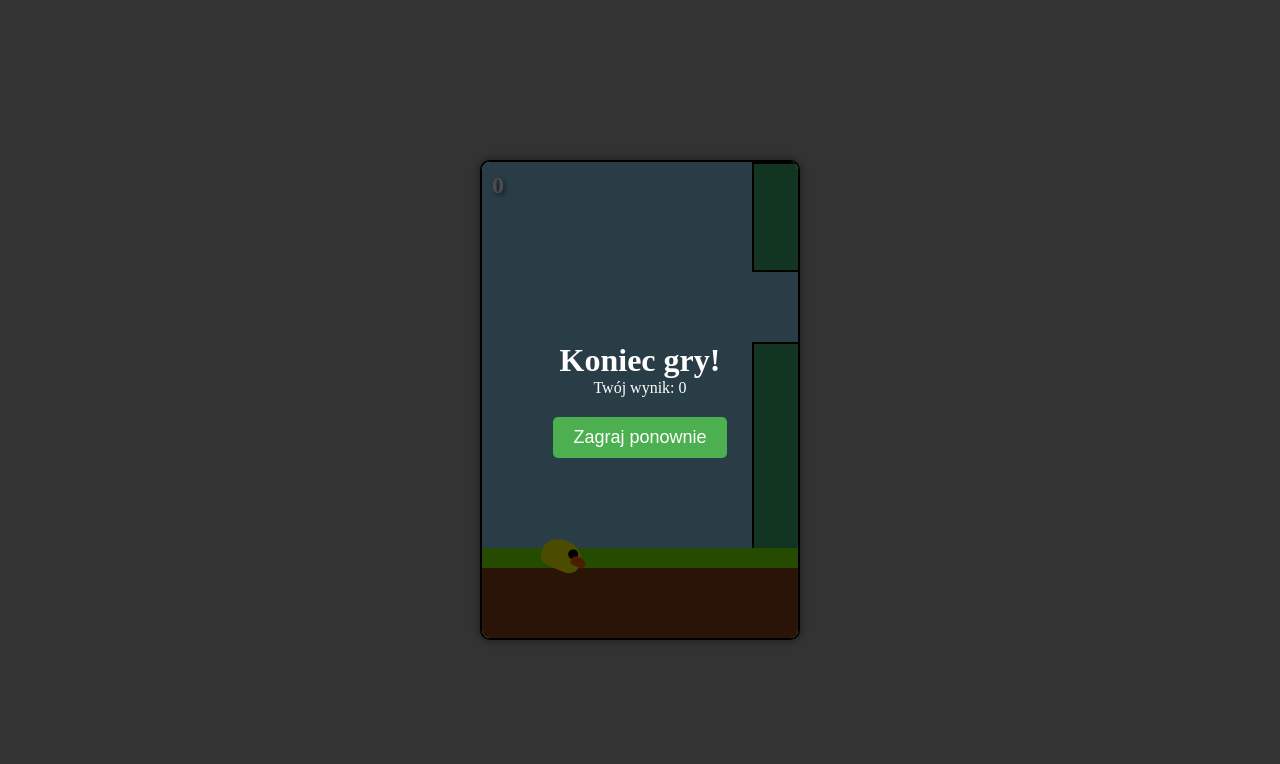
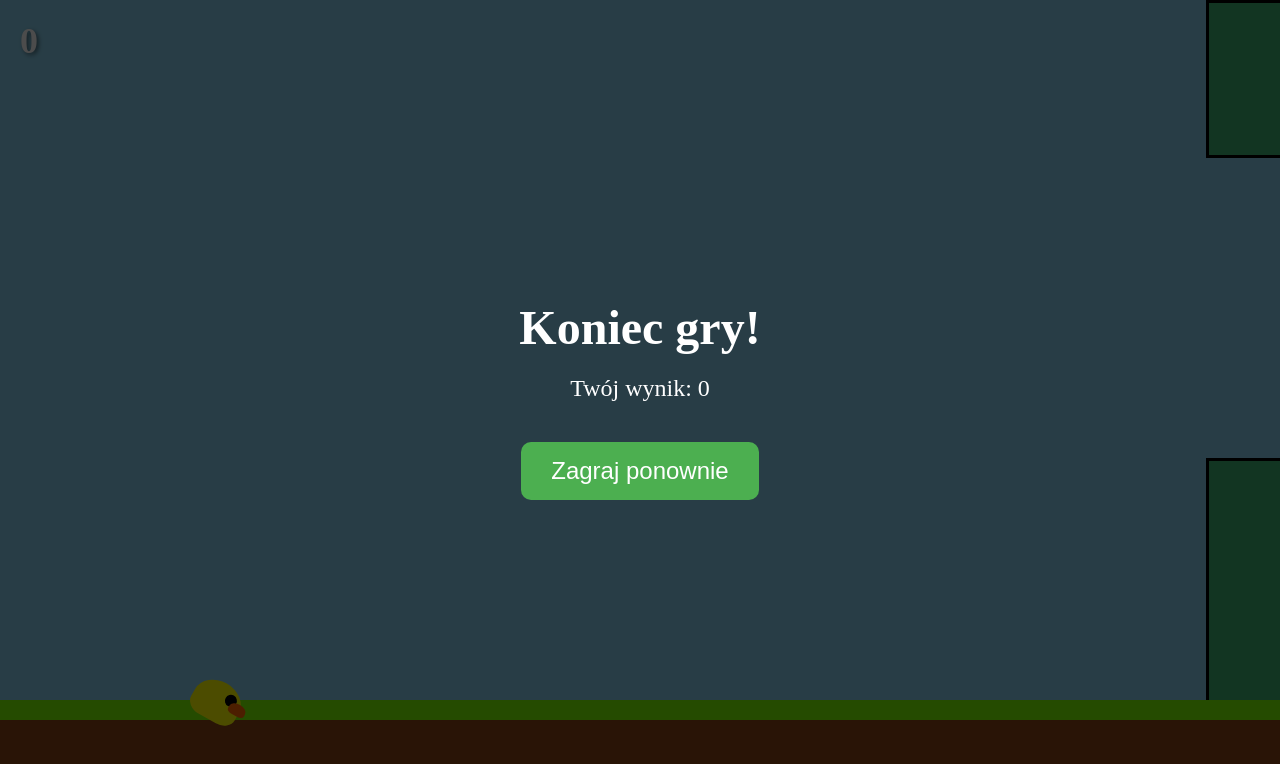
Before and after one commit to guziczak/games, a plain HTML site: page sky-dodge/index.html in a window 1280 px wide. Both pictures are taken after a click on the button "Start". Drawn offline with Linux system fonts and the light colour scheme.

Commit message:
Update index.html

```diff
--- a/sky-dodge/index.html
+++ b/sky-dodge/index.html
@@ -3,7 +3,7 @@
 <head>
     <meta charset="UTF-8">
     <meta name="viewport" content="width=device-width, initial-scale=1.0, maximum-scale=1.0, user-scalable=no">
-    <title>Flappy Birds</title>
+    <title>Sky Dodge</title>
     <style>
         * {
             margin: 0;
@@ -15,19 +15,17 @@
             justify-content: center;
             align-items: center;
             height: 100vh;
+            width: 100vw;
             background-color: #333;
             overflow: hidden;
             touch-action: none;
         }
         #gameContainer {
             position: relative;
-            width: 320px;
-            height: 480px;
+            width: 100%;
+            height: 100%;
             overflow: hidden;
             background-color: #87CEEB;
-            border: 2px solid #000;
-            border-radius: 10px;
-            box-shadow: 0 0 10px rgba(0,0,0,0.5);
         }
         #gameArea {
             width: 100%;
@@ -35,40 +33,40 @@
             position: relative;
         }
         #bird {
-            width: 40px;
-            height: 30px;
+            width: 50px;
+            height: 40px;
             position: absolute;
             background-color: #FFFF00;
             border-radius: 50% 50% 30% 30%;
             top: 50%;
-            left: 60px;
+            left: 15%;
             z-index: 2;
         }
         #bird:before {
             content: '';
             position: absolute;
-            width: 10px;
-            height: 10px;
+            width: 12px;
+            height: 12px;
             background-color: #000;
             border-radius: 50%;
-            top: 5px;
-            right: 5px;
+            top: 7px;
+            right: 7px;
         }
         #bird:after {
             content: '';
             position: absolute;
-            width: 15px;
-            height: 10px;
+            width: 18px;
+            height: 12px;
             background-color: #FF6600;
             border-radius: 50% 50% 30% 30%;
-            top: 10px;
-            right: -5px;
+            top: 12px;
+            right: -6px;
         }
         .pipe {
             position: absolute;
-            width: 50px;
+            width: 80px;
             background-color: #3CB371;
-            border: 2px solid #000;
+            border: 3px solid #000;
         }
         .pipeUp {
             bottom: 0;
@@ -95,12 +93,12 @@
         }
         button {
             margin-top: 20px;
-            padding: 10px 20px;
-            font-size: 18px;
+            padding: 15px 30px;
+            font-size: 24px;
             background-color: #4CAF50;
             color: white;
             border: none;
-            border-radius: 5px;
+            border-radius: 10px;
             cursor: pointer;
         }
         button:hover {
@@ -108,9 +106,9 @@
         }
         #score {
             position: absolute;
-            top: 10px;
-            left: 10px;
-            font-size: 24px;
+            top: 20px;
+            left: 20px;
+            font-size: 36px;
             font-weight: bold;
             color: white;
             z-index: 3;
@@ -120,7 +118,7 @@
             position: absolute;
             bottom: 0;
             width: 100%;
-            height: 70px;
+            height: 10%;
             background-color: #8B4513;
             z-index: 1;
         }
@@ -132,6 +130,14 @@
             background-color: #7CFC00;
             top: -20px;
         }
+        h1 {
+            font-size: 48px;
+            margin-bottom: 20px;
+        }
+        p {
+            font-size: 24px;
+            margin-bottom: 20px;
+        }
     </style>
 </head>
 <body>
@@ -142,7 +148,7 @@
             <div id="score">0</div>
         </div>
         <div id="startScreen">
-            <h1>Flappy Birds</h1>
+            <h1>Sky Dodge</h1>
             <p>Dotknij ekranu, aby rozpocząć</p>
             <button id="startButton">Start</button>
         </div>
@@ -168,23 +174,22 @@
             let gameRunning = false;
             let pipes = [];
             let score = 0;
-            let gravity = 0.5;
+            let gravity = 0.4;
             let velocity = 0;
-            let jump = -10;
-            let birdPosition = 240;
-            let pipeWidth = 50;
-            let pipeGap = 150;
+            let jump = -8;
+            let birdPosition;
+            let pipeWidth = 80;
+            let pipeGap = 220;  // Zwiększona szczelina w pionie
             let pipeSpeed = 2;
-            let pipeInterval = 1500;
+            let pipeInterval = 2500;  // Zwiększony odstęp czasowy między rurami
             let lastPipeTime = 0;
             let animationId;
-            let touchStartY = 0;
 
             function setupGame() {
                 score = 0;
                 scoreElement.textContent = score;
                 velocity = 0;
-                birdPosition = 240;
+                birdPosition = gameArea.clientHeight / 2;
                 bird.style.top = birdPosition + 'px';
 
                 // Remove existing pipes
@@ -239,7 +244,7 @@
                     pipe.downPipe.style.left = pipe.x + 'px';
 
                     // Check for passed pipes
-                    if (!pipe.passed && pipe.x + pipeWidth < 60) {
+                    if (!pipe.passed && pipe.x + pipeWidth < gameArea.clientWidth * 0.15) {
                         pipe.passed = true;
                         score++;
                         scoreElement.textContent = score;
@@ -265,12 +270,13 @@
             function createPipe() {
                 const gameAreaHeight = gameArea.clientHeight;
                 const groundHeight = ground.clientHeight;
-                const maxPipeHeight = gameAreaHeight - groundHeight - pipeGap - 50;
-                const randomHeight = Math.floor(Math.random() * maxPipeHeight) + 50;
+                const maxPipeHeight = gameAreaHeight - groundHeight - pipeGap - 80;
+                const minHeight = 50;  // Minimum height for the pipes
+                const randomHeight = Math.floor(Math.random() * (maxPipeHeight - minHeight)) + minHeight;
 
                 const upPipe = document.createElement('div');
                 upPipe.className = 'pipe pipeUp';
-                upPipe.style.height = gameAreaHeight - randomHeight - groundHeight + 'px';
+                upPipe.style.height = gameAreaHeight - randomHeight - groundHeight - pipeGap + 'px';
                 upPipe.style.left = gameArea.clientWidth + 'px';
 
                 const downPipe = document.createElement('div');
@@ -342,10 +348,17 @@
                 }
             });
 
-            // Keyboard events for testing
+            // Keyboard events
             document.addEventListener('keydown', function(event) {
-                if (event.code === 'Space' && gameRunning) {
+                if ((event.code === 'Space' || event.code === 'ArrowUp') && gameRunning) {
                     event.preventDefault();
+                    makeJump();
+                }
+            });
+
+            // Mouse events
+            gameArea.addEventListener('click', function(event) {
+                if (gameRunning) {
                     makeJump();
                 }
             });
@@ -354,6 +367,13 @@
             document.addEventListener('touchmove', function(event) {
                 event.preventDefault();
             }, { passive: false });
+
+            // Handle window resize
+            window.addEventListener('resize', function() {
+                if (gameRunning) {
+                    bird.style.left = gameArea.clientWidth * 0.15 + 'px';
+                }
+            });
         });
     </script>
 </body>
```
